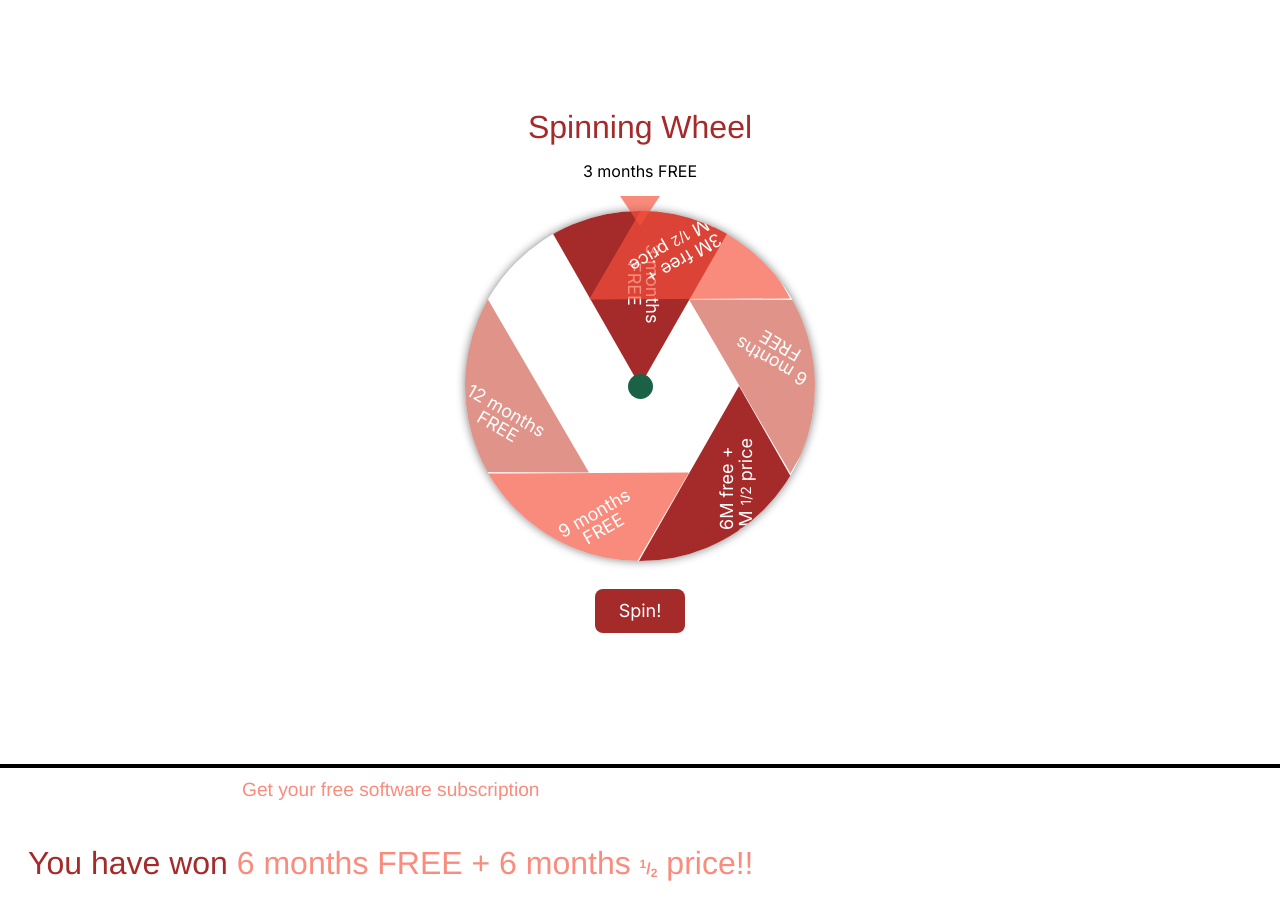
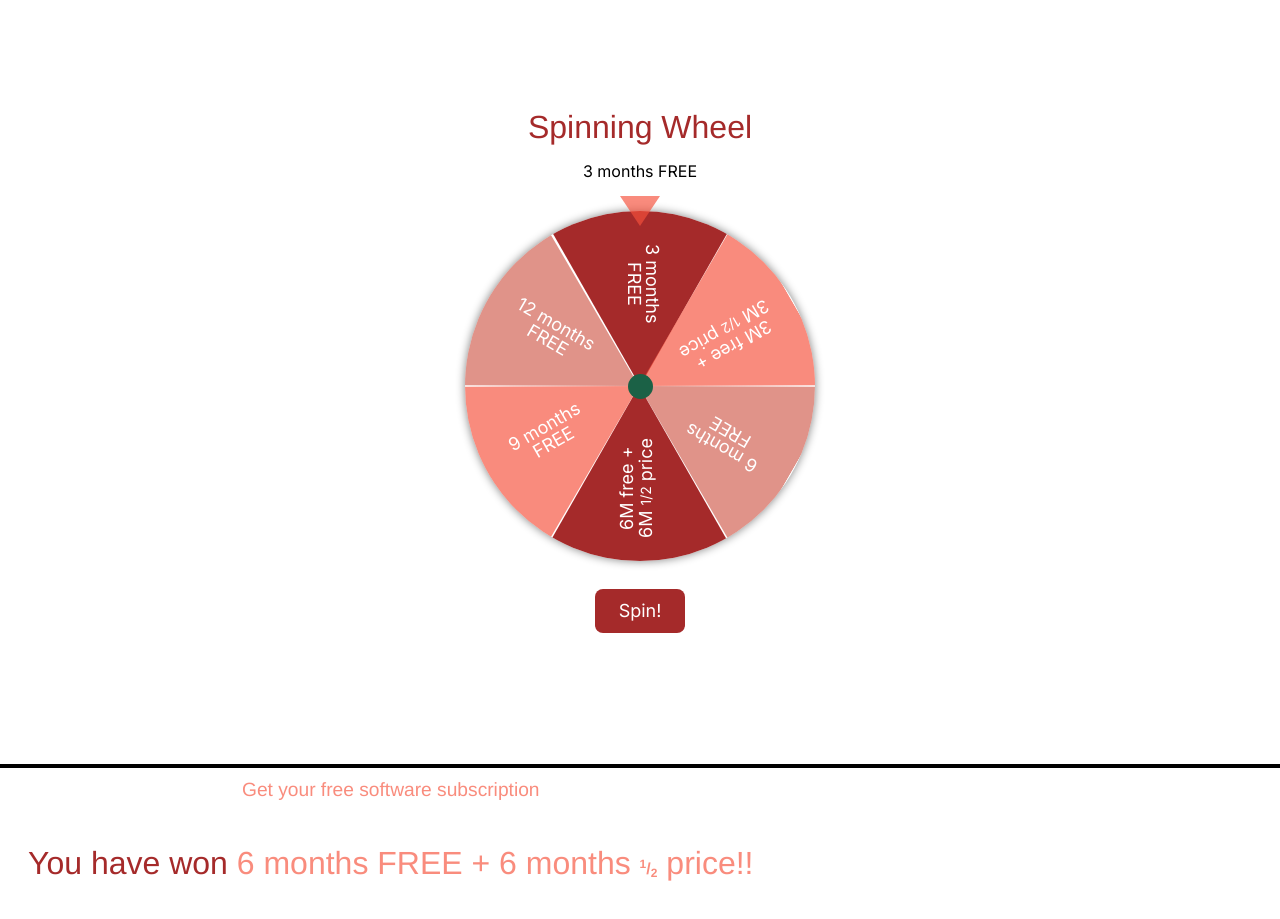
Before and after one commit to nacermanuel/proactiv-marketing, a Next.js app: page / in a window 1280 px wide. Shown: the part 1660-2579 px from the top of the page. Built offline with nearby package versions, Linux system fonts and the light colour scheme.

Commit message:
spinning refactor6

```diff
--- a/app/components/Spinning/Spinning.css
+++ b/app/components/Spinning/Spinning.css
@@ -34,27 +34,27 @@
 
 .containerTWO {
     background: var(--color-secondary);
-    rotate: 60deg;
+    transform: rotate(60deg);
 }
 
 .containerTHREE {
     background: var(--color-thrid);
-    rotate: 120deg;
+    transform: rotate(120deg);
 }
 
 .containerFOUR {
     background: var(--color-primary);
-    rotate: 180deg;
+    transform: rotate(180deg);
 }
 
 .containerFIVE {
     background: var(--color-secondary);
-    rotate: 240deg;
+    transform: rotate(240deg);
 }
 
 .containerSIX {
     background: var(--color-thrid);
-    rotate: 300deg;
+    transform: rotate(300deg);
 }
 
 .mid {
```
